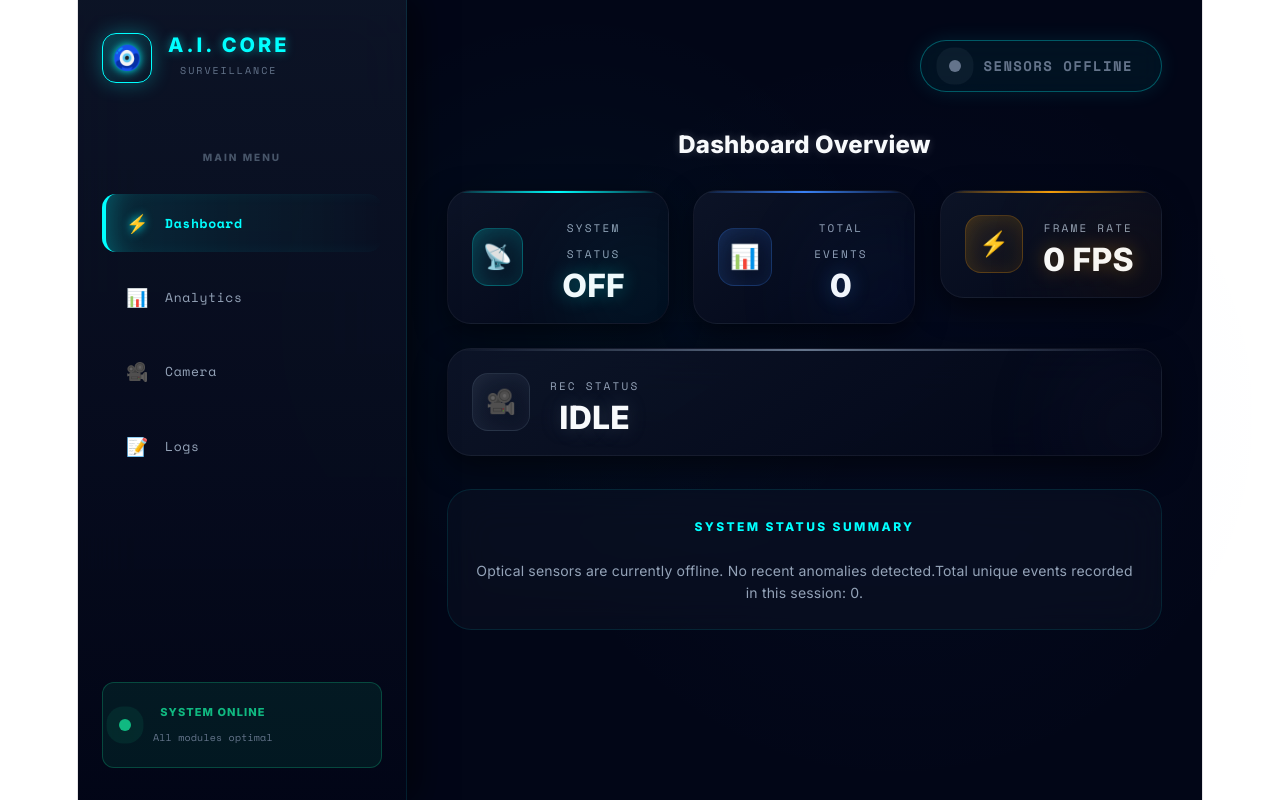
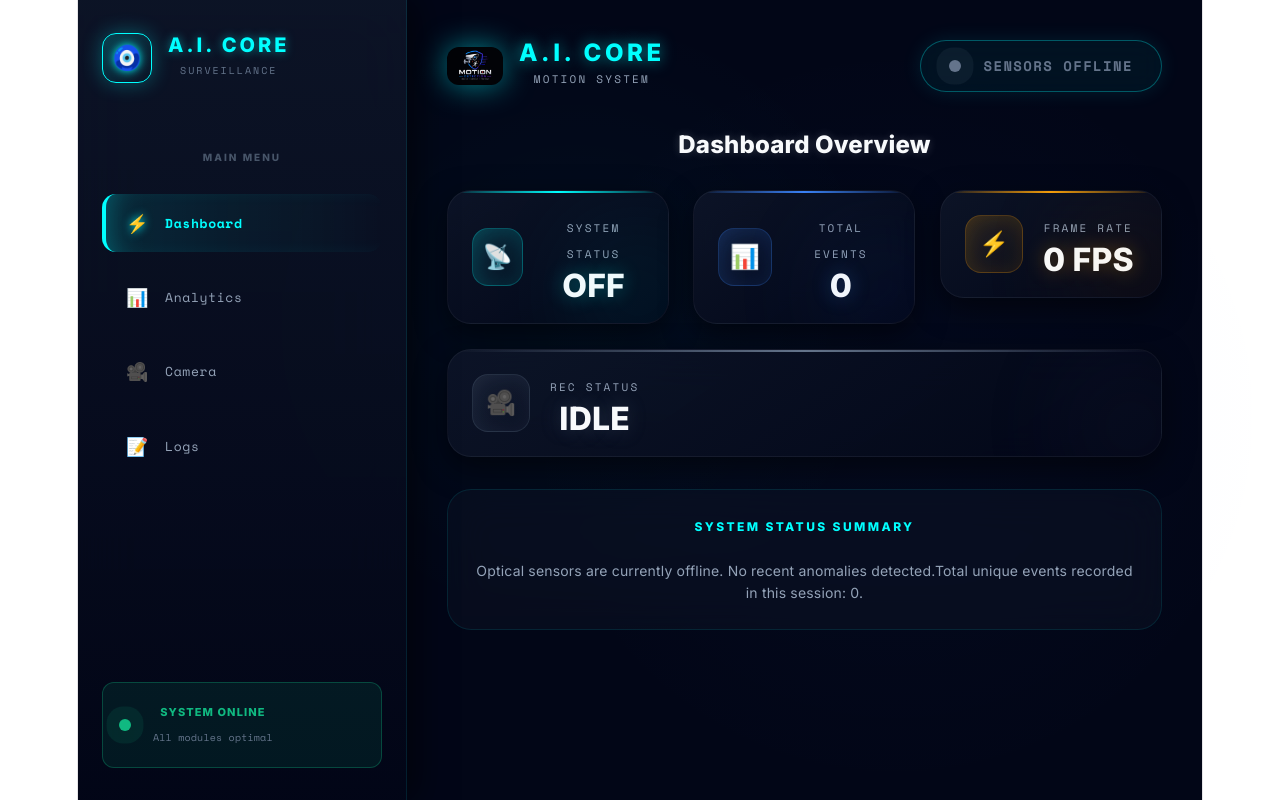
Before and after one commit to gungunpathak28/motion-detection, a React (Vite) app in the folder motion-frontend/: page / in a window 1280 px wide. Built offline with nearby package versions, Linux system fonts and the light colour scheme.

Commit message:
Added logo + fixed header UI

```diff
--- a/motion-frontend/src/App.jsx
+++ b/motion-frontend/src/App.jsx
@@ -420,7 +420,26 @@ export default function App() {
       <div style={{ flex: 1, padding: "40px", overflowY: "auto", position: "relative", zIndex: 1, display: "flex", flexDirection: "column" }}>
 
         {/* Top Universal Header */}
-        <div style={{ display: "flex", justifyContent: "flex-end", alignItems: "center", marginBottom: 40 }}>
+        <div style={{ display: "flex", justifyContent: "space-between", alignItems: "center", marginBottom: 40 }}>
+
+          {/* Logo Section */}
+          <div style={{ display: "flex", alignItems: "center", gap: 16 }}>
+            <motion.img
+              initial={{ rotate: -10, opacity: 0 }}
+              animate={{ rotate: 0, opacity: 1 }}
+              whileHover={{ scale: 1.1, rotate: 10, filter: "drop-shadow(0 0 25px rgba(0, 255, 255, 0.8))" }}
+              transition={{ duration: 0.6, type: "spring" }}
+              src="/logo.png"
+              alt="logo"
+              style={{ width: 56, filter: "drop-shadow(0 0 15px rgba(0, 255, 255, 0.5))", borderRadius: 12 }}
+            />
+            <div>
+              <div style={{ color: "#00ffff", fontWeight: 800, letterSpacing: "0.15em", fontSize: 24, textShadow: "0 0 15px rgba(0, 255, 255, 0.6)", fontFamily: "'Inter', sans-serif" }}>A.I. CORE</div>
+              <div style={{ color: "#94a3b8", fontSize: 11, letterSpacing: "0.2em", fontFamily: "'Space Mono', monospace" }}>MOTION SYSTEM</div>
+            </div>
+          </div>
+
+          {/* Status Indicator */}
           <motion.div
             layout
             style={{
```
